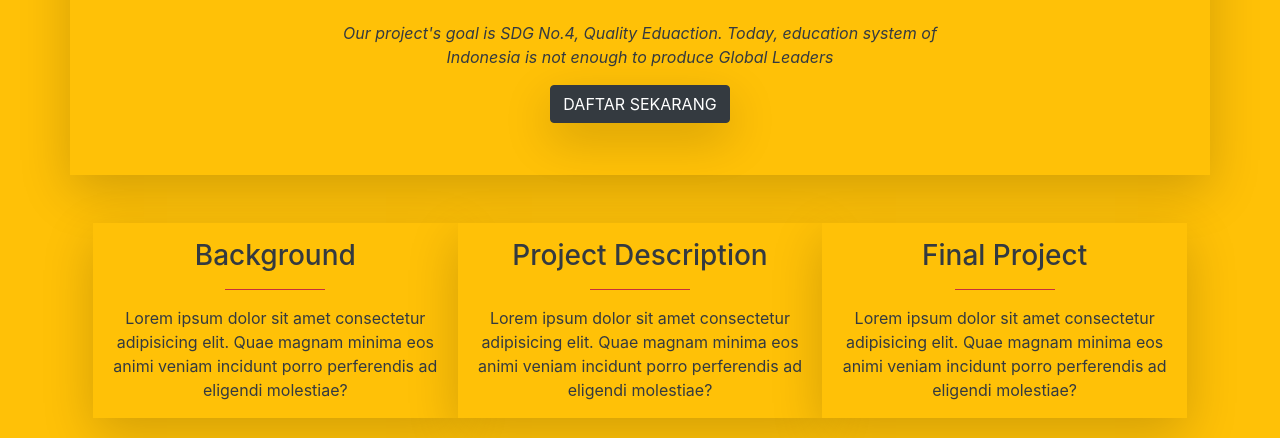
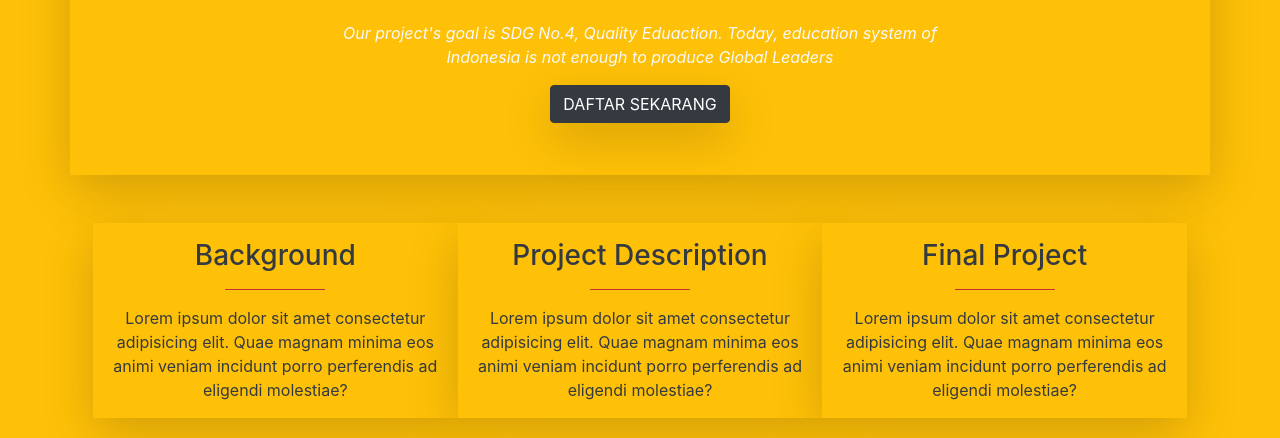
Before and after one commit to uildanila/uildanila.github.io, a plain HTML site: page index.html in a window 1280 px wide. Shown: the part 662-1100 px from the top of the page. Drawn offline with nearby package versions, Linux system fonts and the light colour scheme.

Commit message:
Ubah warna deskripsi jadi light

```diff
--- a/index.html
+++ b/index.html
@@ -116,7 +116,7 @@
               <hr class="mx-auto my-3 bg-light section-hr">
             </div>
             </div>
-            <div class="row text-center mb-5 text-dark justify-content-center">
+            <div class="row text-center mb-5 text-light justify-content-center">
             <div class="col-lg-7">
                 <p><i>Our project's goal is SDG No.4, Quality Eduaction. Today, education system of Indonesia is not enough to produce Global Leaders</i></p>
                 <button type="button" class="btn btn-dark shadow-lg">DAFTAR SEKARANG</button>
```
